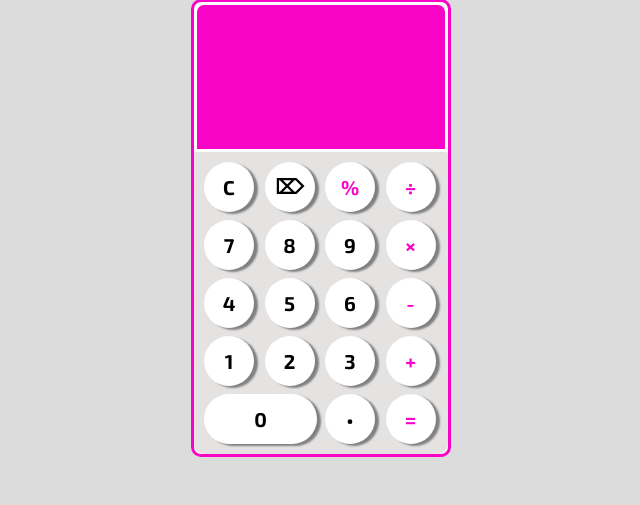
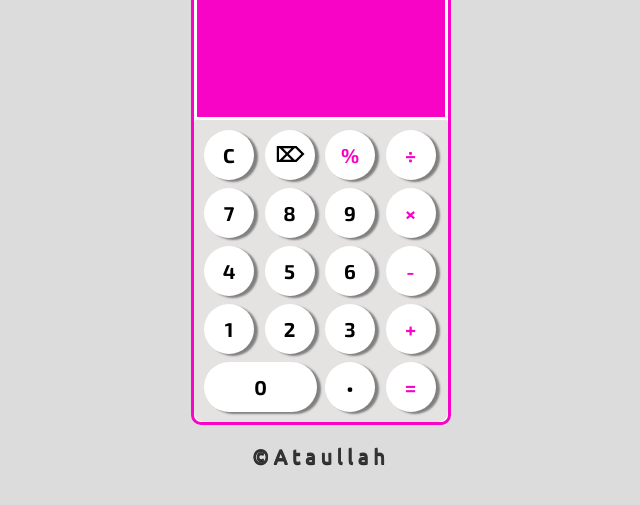
Before and after one commit to ataullah1/calculator-by-js, a plain HTML site: page index.html in a window 1280 px wide. Shown: the part 221-726 px from the top of the page, without its empty margins (319-959 px from the left). Drawn offline with Linux system fonts and the light colour scheme.

Commit message:
Project Done

```diff
--- a/index.html
+++ b/index.html
@@ -35,6 +35,7 @@
           <button class="tometo inpEqual" onclick="keyFuncCalculet()">=</button>
         </div>
       </div>
+      <h4>©Ataullah</h4>
     </div>
 
     <script src="./js/app.js"></script>
--- a/style/style.css
+++ b/style/style.css
@@ -18,7 +18,8 @@ body {
   background-color: gainsboro;
 }
 
-.hed {
+.hed,
+h4 {
   margin: 20px auto;
   font-family: 'Ubuntu', sans-serif;
   font-size: 50px;
@@ -28,6 +29,11 @@ body {
   color: #333;
   -webkit-text-stroke: 1px #282828;
   text-shadow: 0px 4px 4px #282828;
+}
+h4 {
+  font-size: 20px;
+  -webkit-text-stroke: 0px #282828;
+  text-shadow: 0px 1px 0px #282828;
 }
 .calculetor {
   border: 3px solid rgb(248, 4, 199);
```
